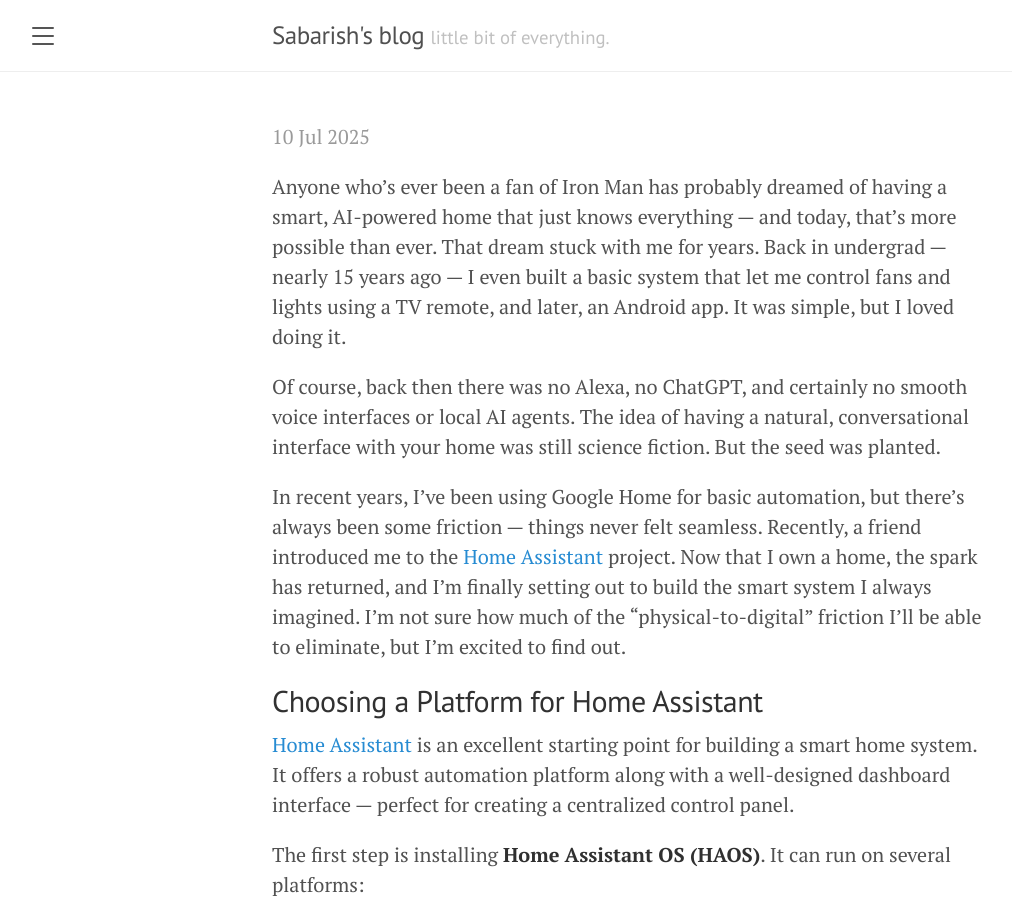
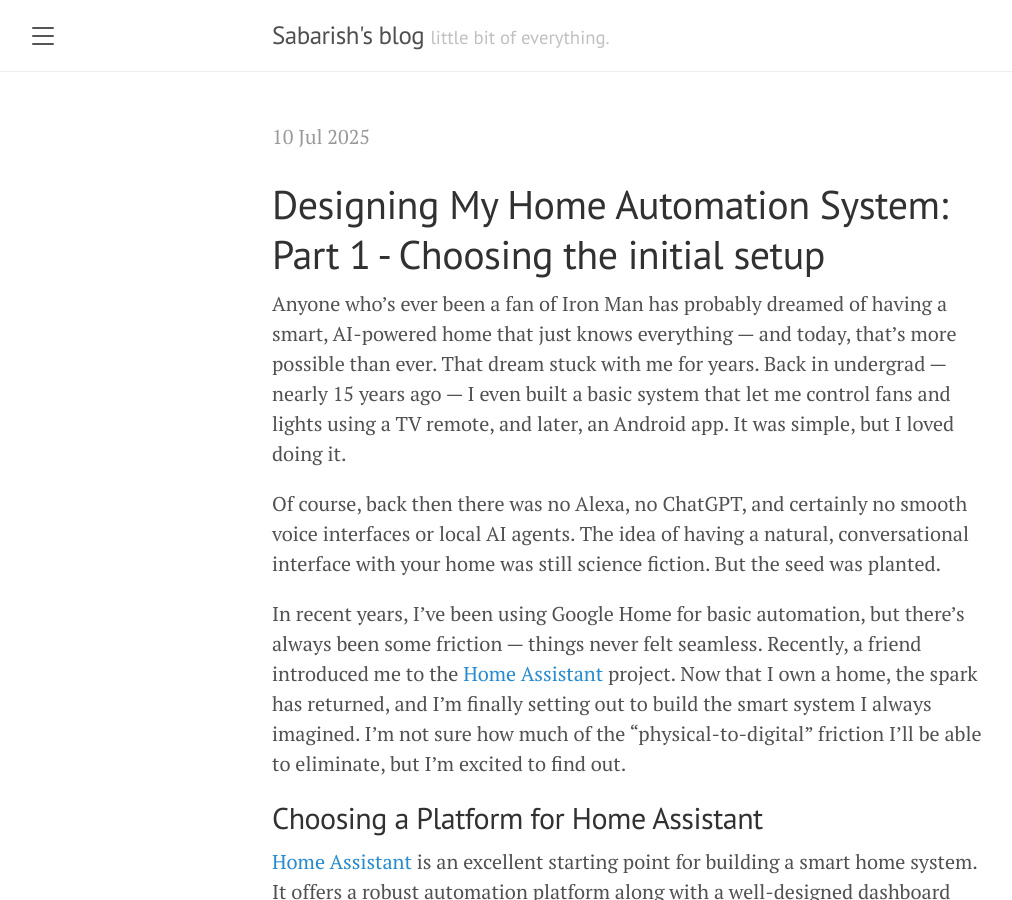
Before and after one commit to sks3i/sks3i.github.io, a Jekyll site: the page built from _posts/2025-06-04-home-automation-001.md, in a window 1280 px wide and 900 px high. Shown: the whole window, without its empty margins (8-1020 px from the left). Built offline with Jekyll 4.4.1, drawn with Linux system fonts in a browser that asks for light colours; our own code applies the rules of GitHub Pages for plain Markdown files.

Commit message:
minor fixes

```diff
--- a/_includes/sidebar.html
+++ b/_includes/sidebar.html
@@ -24,9 +24,6 @@
         {% endif %}
       {% endif %}
     {% endfor %}
-
-    <a class="sidebar-nav-item" href="{{ site.github.repo }}/archive/v{{ site.version }}.zip">Download</a>
-    <a class="sidebar-nav-item" href="{{ site.github.repo }}">GitHub project</a>
     <span class="sidebar-nav-item">Currently v{{ site.version }}</span>
   </nav>
 
--- a/_posts/2025-06-04-home-automation-001.md
+++ b/_posts/2025-06-04-home-automation-001.md
@@ -2,6 +2,8 @@
 layout: post
 title: Designing My Home Automation System: Part 1 - Choosing the initial setup
 ---
+
+# Designing My Home Automation System: Part 1 - Choosing the initial setup
 
 Anyone who's ever been a fan of Iron Man has probably dreamed of having a smart, AI-powered home that just knows everything — and today, that's more possible than ever. That dream stuck with me for years. Back in undergrad — nearly 15 years ago — I even built a basic system that let me control fans and lights using a TV remote, and later, an Android app. It was simple, but I loved doing it.
 
```
